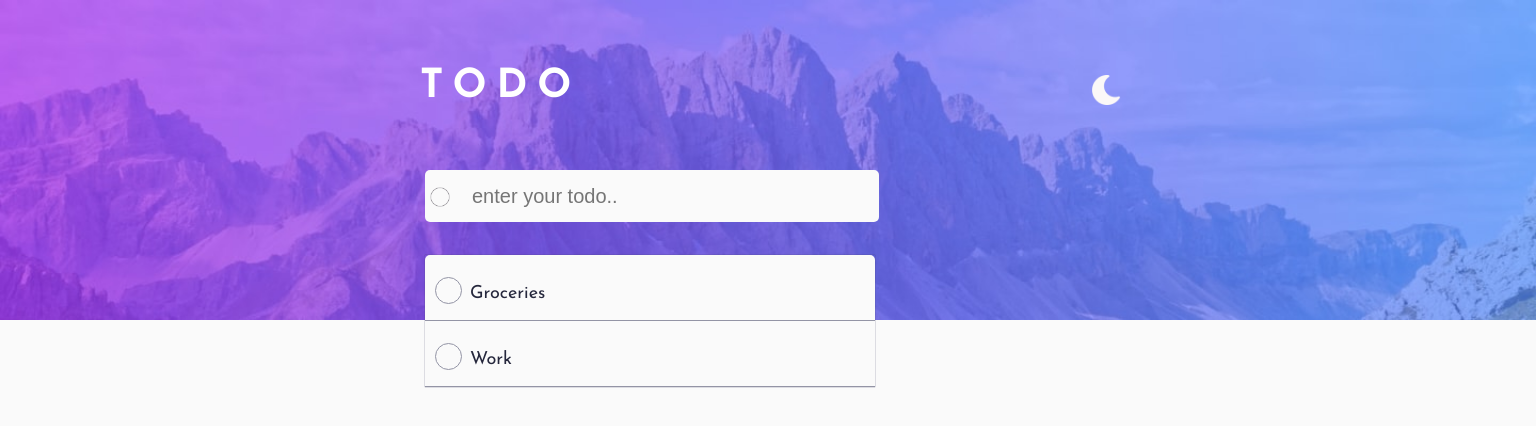
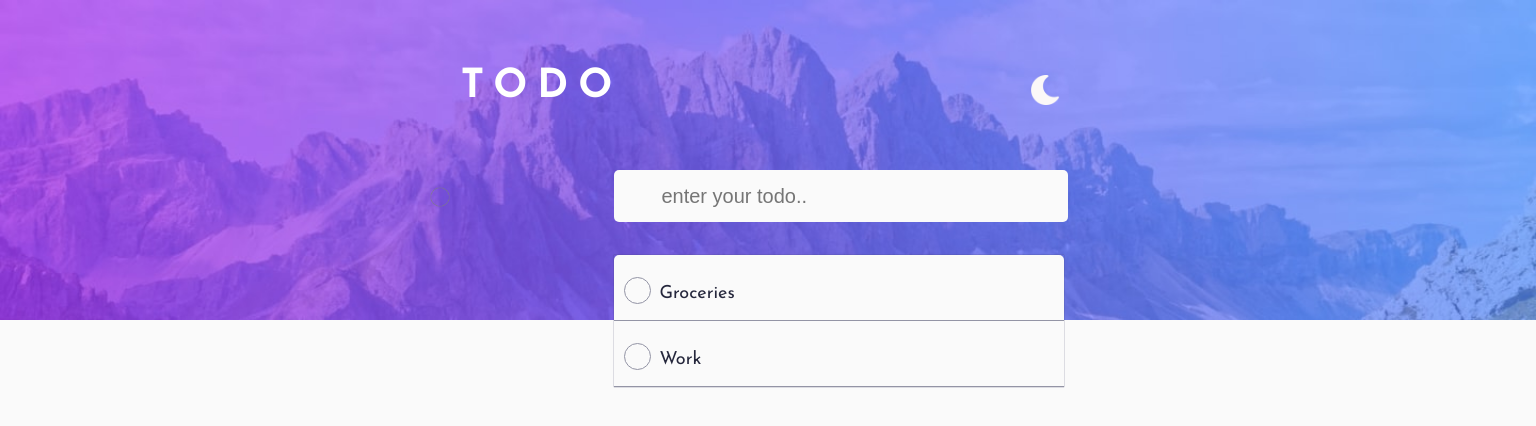
Before and after one commit to Brunopavasovic/todo-app, a plain HTML site: page index.html in a window 1536 px wide. Drawn offline with Linux system fonts and the light colour scheme.

Commit message:
Add files via upload

```diff
--- a/style.css
+++ b/style.css
@@ -33,9 +33,15 @@ body,html {
 body{
    font: 400 18px 'Josefin Sans', sans-serif;
    background: var(--bg-top-image) no-repeat;
-   background-size: contain;
+   background-size: 100%;
    background-color: var(--background-color);
    color: var(--font-color);
+
+}
+
+.container {
+   min-width: 100%;
+  height: 100vh;
 
 }
 
@@ -66,13 +72,20 @@ body{
     cursor: pointer;
 }
 
+/*  .todo-input  input{
+   position: absolute;
+   left: 425px;
+   height: 50px;
+   width: 450px;
+}  */
+
 .todo-input img {
    position:relative;
    height: 20px;
    left: 430px;
    top: 187px;
 }
-.todo-input input {
+/* .todo-input */ input {
    position: absolute;
    left: 425px;
    top: 170px;
@@ -191,3 +204,36 @@ ul li:hover .remove {
    display: block;
 
 }
+
+@media only screen and (min-width:1440px) {
+   .todo-input input {
+      left: 40vw;
+   }
+
+   .moon-img, .sun-img{
+      right: 30vw;
+   }
+
+   .todo-header{
+      left: 30vw;
+   }
+
+   .todo-list {
+      left: 40vw;
+   }
+}
+
+@media only screen and (max-width:900px) {
+ .todo-header{
+    top: 1vw;
+    left: 10vw;
+ }
+
+ .moon-img, .sun-img {
+    top: 3vw;
+    right: 7vw;
+ }
+
+
+
+}
```
